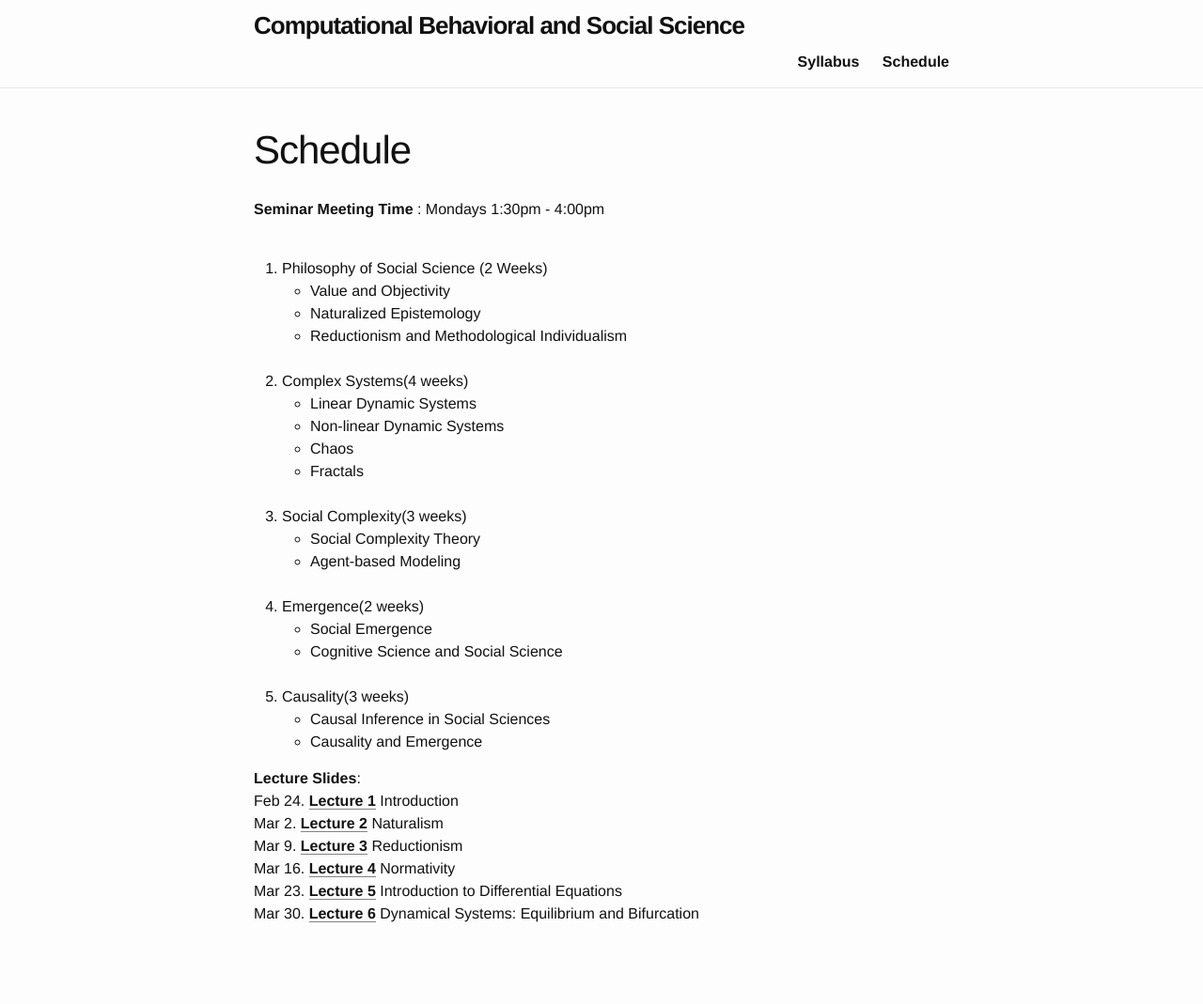
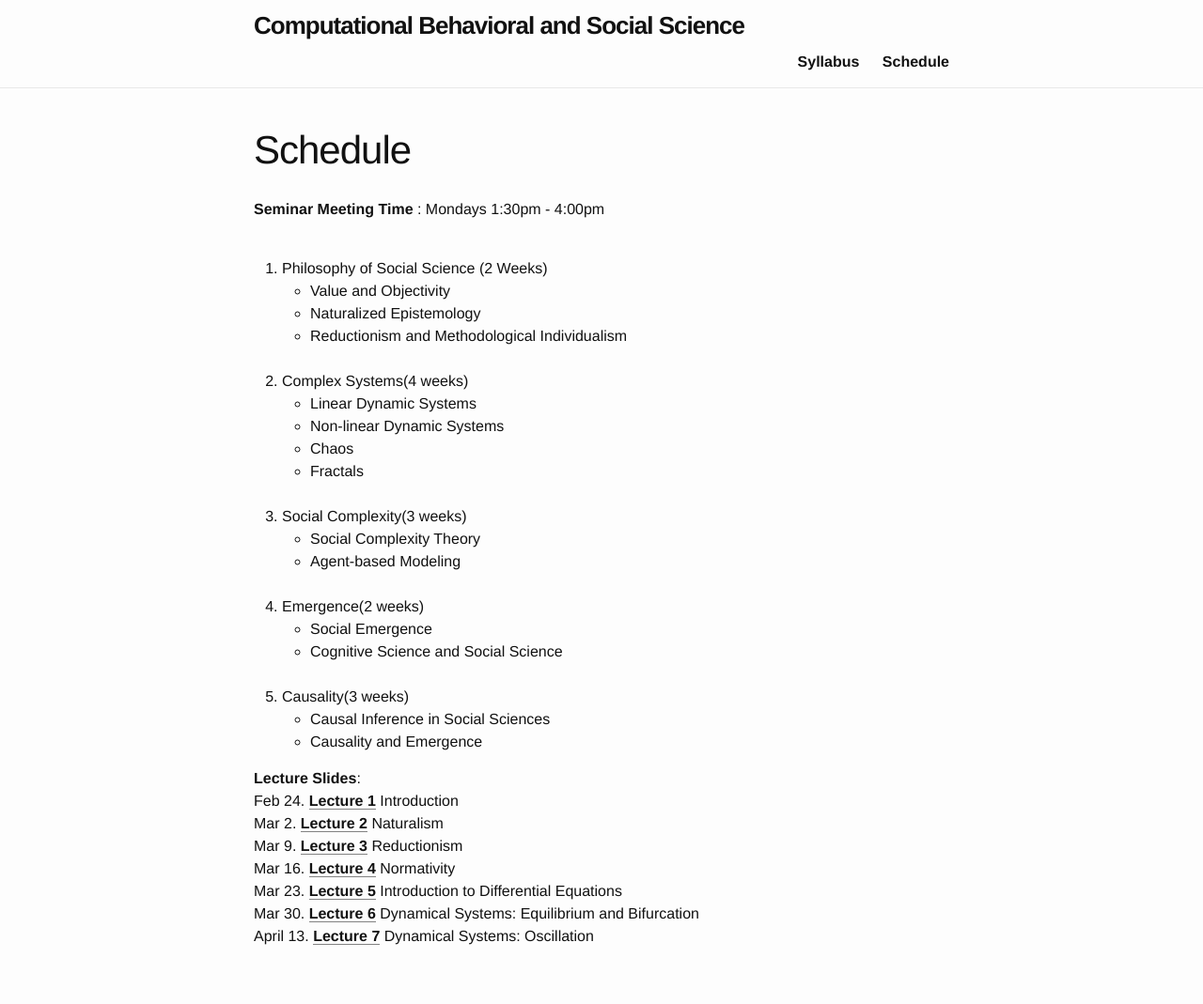
Before and after one commit to comphiacademy/cbss20s, a Jekyll site: the page built from schedule.md, in a window 1280 px wide. Shown: the whole page at 94% size. Built offline with Jekyll 4.4.1, drawn with Linux system fonts in a browser that asks for light colours; before the commit the page ends 1045 px from its top, so only the background shows below that.

Commit message:
week 8 update

```diff
--- a/schedule.md
+++ b/schedule.md
@@ -48,3 +48,5 @@ Mar 16. [Lecture 4](/assets/norm.pdf) Normativity
 Mar 23. [Lecture 5](/assets/DE_intro.pdf) Introduction to Differential Equations
 <br>
 Mar 30. [Lecture 6](/assets/bifurcation.pdf) Dynamical Systems: Equilibrium and Bifurcation
+<br>
+April 13. [Lecture 7](/assets/oscillation.pdf) Dynamical Systems: Oscillation
```
Also changed, not shown: 1 other file.
